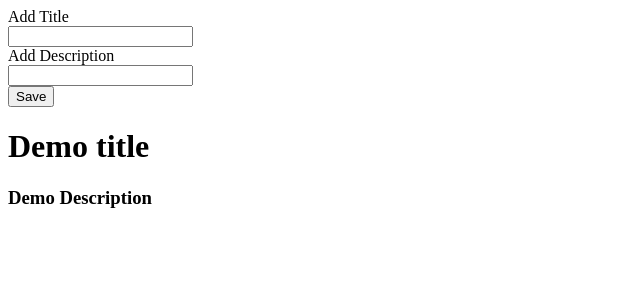
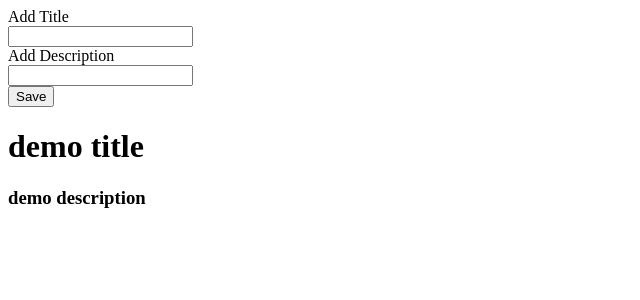
Before and after one commit to Amitkys/react, a React (Vite) app: page / in a window 1280 px wide. Shown: the top 300 px of the page, without its empty margins (0-640 px from the left). Built offline with nearby package versions, Linux system fonts and the light colour scheme.

Commit message:
all data is showing

```diff
--- a/src/App.jsx
+++ b/src/App.jsx
@@ -1,10 +1,13 @@
+import { RecoilRoot } from "recoil";
 import { AddTodo } from "./Components/AddTodo";
 import { ShowTodo } from "./Components/ShowTodo";
 function App(){
   return(
     <div>
-      <AddTodo></AddTodo>
-      <ShowTodo></ShowTodo>
+      <RecoilRoot>
+        <AddTodo></AddTodo>
+        <ShowTodo></ShowTodo>
+      </RecoilRoot>
     </div>
   )
 }
--- a/src/Components/ShowTodo.jsx
+++ b/src/Components/ShowTodo.jsx
@@ -1,9 +1,20 @@
+import { useRecoilValue } from "recoil"
+import { todoAtom } from "../store/atoms/todo"
+import React from "react";
 
 export function ShowTodo(){
+    let todos = useRecoilValue(todoAtom);
+    console.log(todos);
     return(
         <div>
-            <h1>Demo title</h1>
-            <h3>Demo Description</h3>
+            {todos.map((todo, index) => {
+                return(
+                    <div key={index}>
+                    <h1>{todo.title} </h1>
+                    <h3>{todo.description}</h3>
+                    </div>
+                )
+            })}
         </div>
     )
 }
--- a/src/store/atoms/todo.jsx
+++ b/src/store/atoms/todo.jsx
@@ -0,0 +1,9 @@
+import { atom } from "recoil"
+
+export const todoAtom = atom({
+    key: "todoAtom",
+    default: [{
+        title: 'demo title',
+        description: 'demo description'
+    }]
+});
```
